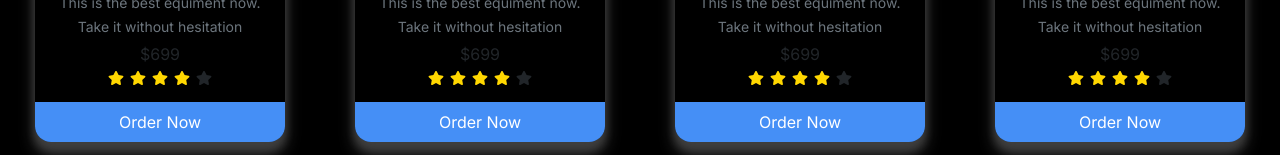
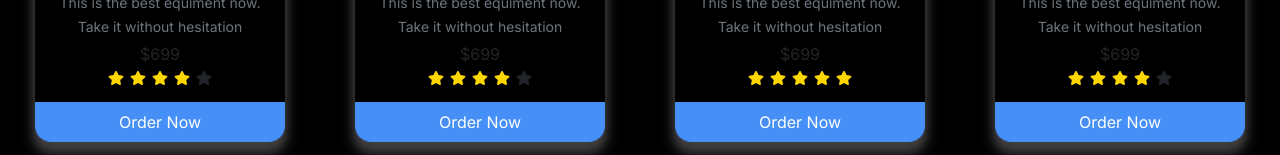
Before and after one commit to kennataddese6/rentcars, a Next.js app: page / in a window 1280 px wide. Shown: the part 1888-2043 px from the top of the page. Built offline with nearby package versions, Linux system fonts and the light colour scheme.

Commit message:
add stars

```diff
--- a/app/page.tsx
+++ b/app/page.tsx
@@ -298,7 +298,7 @@ export default function Home() {
             <FaStar color="gold" />
             <FaStar color="gold" />
             <FaStar color="gold" />
-            <FaStar />
+            <FaStar color="gold" />
           </p>
           <button className="order-button">Order Now</button>
         </div>
```
